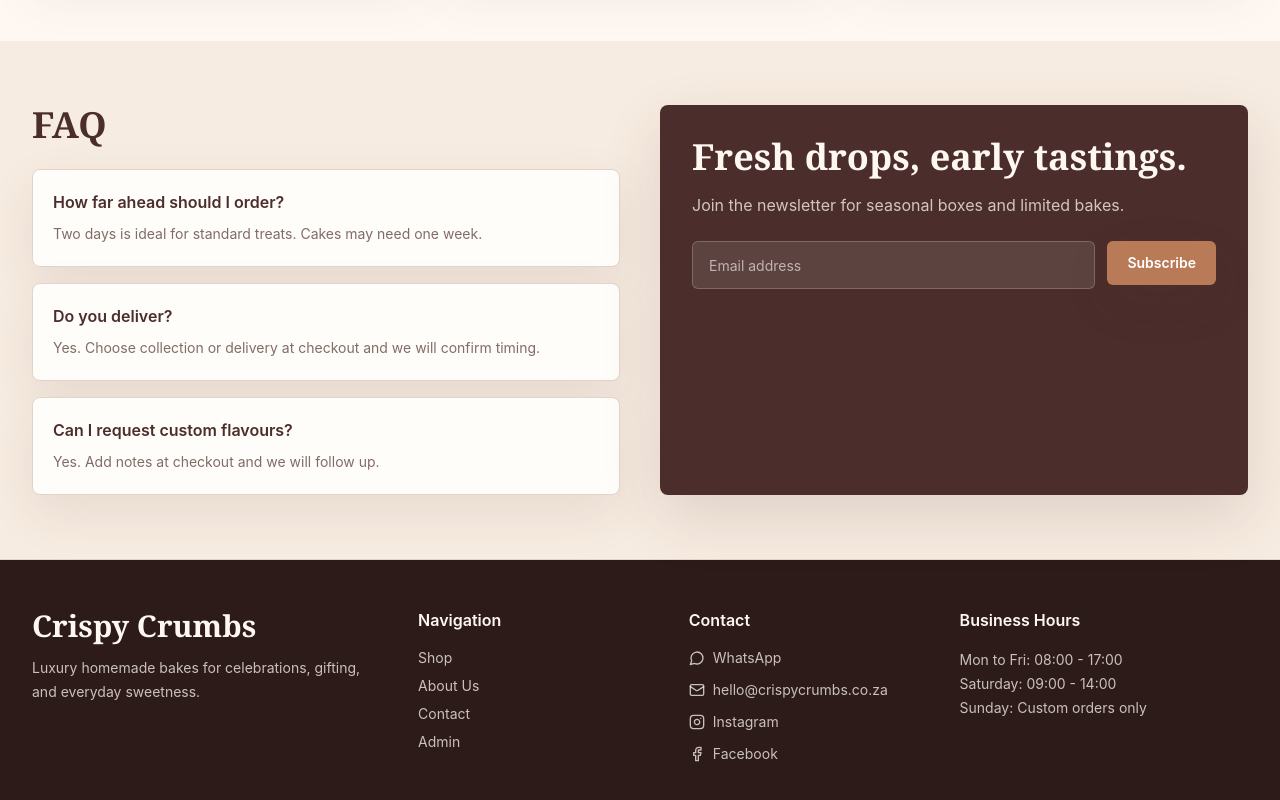
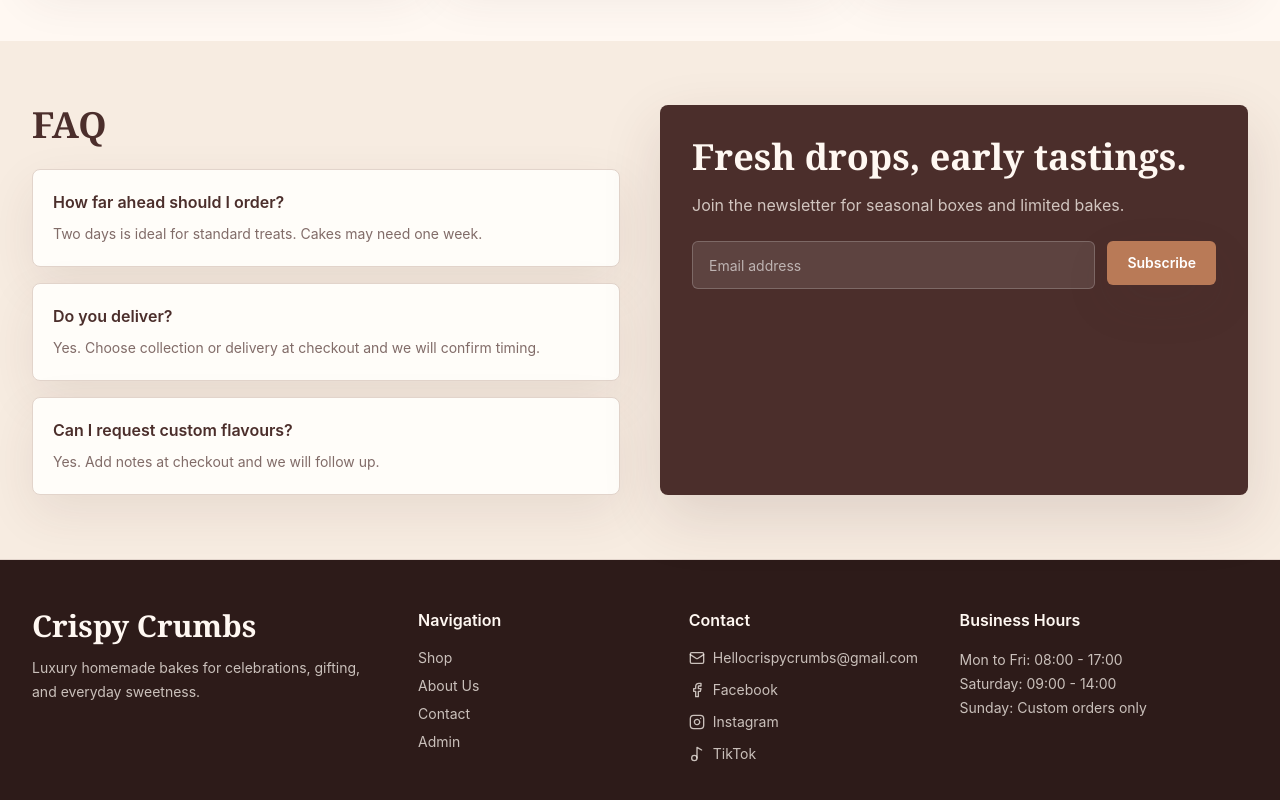
Before and after one commit to Lesego-Sindane/Sweetly-Baked, a Next.js app: page / in a window 1280 px wide. Shown: the part 2851-3651 px from the top of the page. Built offline with nearby package versions, Linux system fonts and the light colour scheme; no server answers; the database is empty.

Commit message:
Chekout url and socials

```diff
--- /dev/null
+++ b/app/thankyou/page.tsx
@@ -0,0 +1,24 @@
+import Link from "next/link";
+import { Button } from "@/components/ui/button";
+
+export default function ThankYouPage() {
+  return (
+    <main className="container-padded flex min-h-[calc(100vh-12rem)] items-center justify-center py-20">
+      <div className="max-w-xl rounded-2xl border bg-warm p-10 text-center shadow-soft">
+        <p className="text-sm font-bold uppercase tracking-[0.22em] text-caramel">Order Received</p>
+        <h1 className="mt-4 font-display text-4xl font-bold text-chocolate sm:text-5xl">Thank you for your order!</h1>
+        <p className="mt-5 text-base leading-7 text-chocolate/75">
+          Your Crispy Crumbs order has been received and our team will be in touch shortly to confirm the next steps.
+        </p>
+        <div className="mt-8 flex flex-col justify-center gap-3 sm:flex-row">
+          <Button asChild>
+            <Link href="/shop">Continue Shopping</Link>
+          </Button>
+          <Button asChild variant="outline">
+            <Link href="/">Back Home</Link>
+          </Button>
+        </div>
+      </div>
+    </main>
+  );
+}
--- a/components/checkout-form.tsx
+++ b/components/checkout-form.tsx
@@ -1,5 +1,6 @@
 "use client";
 
+import { useRouter } from "next/navigation";
 import { useState, useTransition } from "react";
 import { Button } from "@/components/ui/button";
 import { Input } from "@/components/ui/input";
@@ -9,6 +10,7 @@ import { formatPrice } from "@/lib/utils";
 import { createOrder } from "@/services/orders";
 
 export function CheckoutForm() {
+  const router = useRouter();
   const { items, subtotal, clearCart } = useCart();
   const [message, setMessage] = useState("");
   const [isPending, startTransition] = useTransition();
@@ -25,7 +27,10 @@ export function CheckoutForm() {
         items: items.map((item) => ({ product_id: item.id, quantity: item.quantity, price: item.price }))
       });
       setMessage(result.message);
-      if (result.ok) clearCart();
+      if (result.ok) {
+        clearCart();
+        router.push("/thankyou");
+      }
     });
   }
 
--- a/components/footer.tsx
+++ b/components/footer.tsx
@@ -1,5 +1,5 @@
 import Link from "next/link";
-import { Facebook, Instagram, Mail, MessageCircle } from "lucide-react";
+import { Facebook, Instagram, Mail, Music2 } from "lucide-react";
 
 export function Footer() {
   return (
@@ -21,10 +21,18 @@ export function Footer() {
         <div>
           <h3 className="font-semibold">Contact</h3>
           <div className="mt-4 grid gap-3 text-sm text-cream/75">
-            <span className="flex items-center gap-2"><MessageCircle className="h-4 w-4" /> WhatsApp</span>
-            <span className="flex items-center gap-2"><Mail className="h-4 w-4" /> hello@crispycrumbs.co.za</span>
-            <span className="flex items-center gap-2"><Instagram className="h-4 w-4" /> Instagram</span>
-            <span className="flex items-center gap-2"><Facebook className="h-4 w-4" /> Facebook</span>
+            <a href="mailto:Hellocrispycrumbs@gmail.com" className="flex items-center gap-2 transition-opacity hover:text-white">
+              <Mail className="h-4 w-4" /> Hellocrispycrumbs@gmail.com
+            </a>
+            <a href="https://www.facebook.com/share/1ErG1Qt4Dg/?mibextid=wwXIfr" target="_blank" rel="noreferrer" className="flex items-center gap-2 transition-opacity hover:text-white">
+              <Facebook className="h-4 w-4" /> Facebook
+            </a>
+            <a href="https://www.instagram.com/crispycrumbs_za?stkn=OHpmcjRmMmF5bWhq&utm_source=qr" target="_blank" rel="noreferrer" className="flex items-center gap-2 transition-opacity hover:text-white">
+              <Instagram className="h-4 w-4" /> Instagram
+            </a>
+            <a href="https://www.tiktok.com/@crispycrumbs_za?_r=1&_t=ZS-99Vx5CETi4o" target="_blank" rel="noreferrer" className="flex items-center gap-2 transition-opacity hover:text-white">
+              <Music2 className="h-4 w-4" /> TikTok
+            </a>
           </div>
         </div>
         <div>
```
